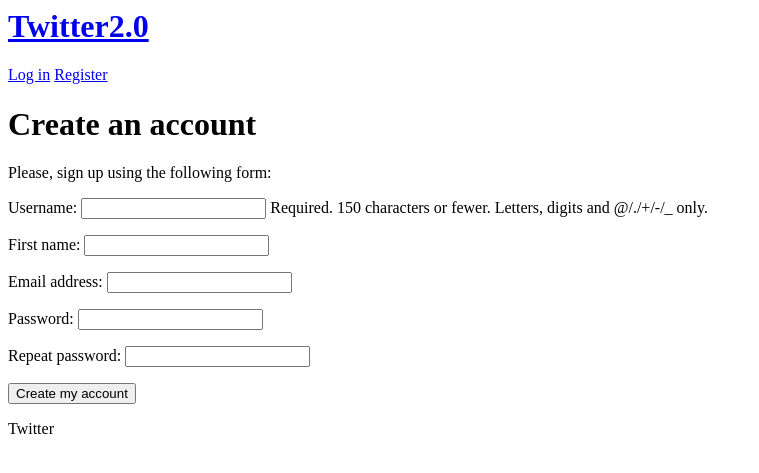
After one commit to AdelSamsakova/Hakaton_Django_templates-, a Django app: page /users/register/ in a window 1280 px wide. The commit adds this page. Shown: the top 473 px of the page, without its empty margins (0-759 px from the left). Run offline with Django 3.2, Linux system fonts and the light colour scheme; some libraries are stand-ins or nearby versions.

Commit message:
add register user

```diff
--- a/blog/templates/base.html
+++ b/blog/templates/base.html
@@ -7,8 +7,33 @@
     <body>
     <div class="page-header">
         <h1><a href="/">Twitter2.0</a></h1>
+        {% if not user.is_authenticated %}
+        <a href="{% url 'login' %}">Log in</a>
+        <a href="{% url 'register' %}">Register</a>
+        {% endif %}
+        {% if user.is_authenticated %}
+        <a href="{% url 'logout' %}">Log out</a>
+        {% endif %}
     </div>
-            {% block body %}
-            {% endblock body%}
+    {% block body %}
+    {% endblock body %}
+
+    <div id="header">
+        <span class="logo">Twitter</span>
+        {% if request.user.is_authenticated %}
+            <ul class="menu">
+                <li class="selected">
+                    <a href="{% url 'dashboard' %}">My dashboard</a>
+                </li>
+                <li class="selected">
+                     <a href="#">Images</a>
+                </li>
+                <li class="selected">
+                    <a href="#">People</a>
+                </li>
+            </ul>
+        {% endif %}
+            </div>
+
     </body>
 </html>
--- a/twitter2/settings.py
+++ b/twitter2/settings.py
@@ -40,6 +40,7 @@ INSTALLED_APPS = [
 
     'blog',
     'users',
+
 ]
 
 MIDDLEWARE = [
@@ -124,3 +125,7 @@ STATIC_URL = '/static/'
 
 MEDIA_URL = '/media/'
 MEDIA_ROOT = os.path.join(BASE_DIR, 'media')
+
+LOGIN_REDIRECT_URL = 'dashboard'
+LOGIN_URL = 'login'
+LOGOUT_URL = 'logout'
--- a/twitter2/urls.py
+++ b/twitter2/urls.py
@@ -13,6 +13,7 @@ Including another URLconf
     1. Import the include() function: from django.urls import include, path
     2. Add a URL to urlpatterns:  path('blog/', include('blog.urls'))
 """
+
 from django.conf import settings
 from django.conf.urls.static import static
 from django.contrib import admin
@@ -21,4 +22,5 @@ from django.urls import path, include
 urlpatterns = [
     path('admin/', admin.site.urls),
     path('', include('blog.urls')),
+    path('users/', include('users.urls')),
 ] + static(settings.MEDIA_URL, document_root=settings.MEDIA_ROOT)
--- a/users/admin.py
+++ b/users/admin.py
@@ -1,6 +1,5 @@
 from django.contrib import admin
-from .models import Profile, Follow
+# from .models import Profile
 
 
-admin.site.register(Profile)
-admin.site.register(Follow)
+# admin.site.register(Profile)
--- /dev/null
+++ b/users/forms.py
@@ -0,0 +1,20 @@
+from django import forms
+from django.contrib.auth.models import User
+
+class LoginForm(forms.Form):
+    username = forms.CharField()
+    password = forms.CharField(widget=forms.PasswordInput)
+
+
+class UserRegistrationForm(forms.ModelForm):
+    password = forms.CharField(label='Password', widget=forms.PasswordInput)
+    password2 = forms.CharField(label='Repeat password', widget=forms.PasswordInput)
+    class Meta:
+        model = User
+        fields = ('username', 'first_name', 'email')
+
+    def clean_password2(self):
+            cd = self.cleaned_data
+            if cd['password'] != cd['password2']:
+                raise forms.ValidationError('Passwords don\'t match.')
+            return cd['password2']
--- /dev/null
+++ b/users/templates/registration/dashboard.html
@@ -0,0 +1,6 @@
+{% extends "base.html" %}
+{% block title %}Dashboard{% endblock %}
+{% block body %}
+  <h1>Dashboard</h1>
+<p>Welcome to your dashboard.</p>
+{% endblock body %}
--- /dev/null
+++ b/users/templates/registration/register.html
@@ -0,0 +1,11 @@
+{% extends "base.html" %}
+{% block title %}Create an account{% endblock %}
+{% block body %}
+    <h1>Create an account</h1>
+    <p>Please, sign up using the following form:</p>
+    <form action="." method="post">
+      {{ user_form.as_p }}
+      {% csrf_token %}
+      <p><input type="submit" value="Create my account"></p>
+    </form>
+{% endblock body %}
--- /dev/null
+++ b/users/urls.py
@@ -0,0 +1,11 @@
+from django.urls import path
+from django.contrib.auth import views as auth_views
+from . import views
+
+urlpatterns = [
+    # path('login/', views.user_login, name='login'),
+    path('login/', auth_views.LoginView.as_view(), name='login'),
+    path('logout/', views.logout_view, name='logout'),
+    path('', views.dashboard, name='dashboard'),
+    path('register/', views.register, name='register')
+]
--- a/users/views.py
+++ b/users/views.py
@@ -1,3 +1,68 @@
-from django.shortcuts import render
+from django.http import HttpResponse
+from django.shortcuts import render, redirect
+from django.contrib.auth import authenticate, login, user_logged_out, logout
+from .forms import LoginForm,UserRegistrationForm
+from django.contrib.auth.decorators import login_required
 
-# Create your views here.
+
+@login_required
+def dashboard(request):
+    return render(request,'registration/dashboard.html',{'section': 'dashboard'})
+
+def user_login(request):
+    if request.method == 'POST':
+        form = LoginForm(request.POST)
+        if form.is_valid():
+            cd = form.cleaned_data
+            user = authenticate(request,
+                                username =cd['username'],
+                                password = cd['password'])
+        if user is not None:
+            if user.is_active:
+                login(request,user)
+                return HttpResponse ('Authenticated successfully')
+            else:
+                return HttpResponse ('Disabled account')
+        else:
+            return HttpResponse('Invalid login')
+    else:
+        form = LoginForm()
+        return render(request, 'users/login.html', {'form': form})
+
+def logout_view(request):
+    logout(request)
+    return render(request, 'blog/post_list.html')
+
+# def logout(request):
+#     """
+#     Removes the authenticated user's ID from the request and flushes their
+#     session data.
+#     """
+#     # Dispatch the signal before the user is logged out so the receivers have a
+#     # chance to find out *who* logged out.
+#     user = getattr(request, 'user', None)
+#     if hasattr(user, 'is_authenticated') and not user.is_authenticated():
+#         user = None
+#     user_logged_out.send(sender=user.__class__, request=request, user=user)
+#
+#     request.session.flush()
+#     if hasattr(request, 'user'):
+#         from django.contrib.auth.models import AnonymousUser
+#         request.user = AnonymousUser()
+#         return render(request, 'blog/post_list.html', )
+
+
+def register(request):
+    if request.method == 'POST':
+        user_form = UserRegistrationForm(request.POST)
+        if user_form.is_valid():
+            # Создаем нового пользователя, но пока не сохраняем в базу данных.
+            new_user = user_form.save(commit=False)
+            # Задаем пользователю зашифрованный пароль.
+            new_user.set_password(user_form.cleaned_data['password'])
+            # Сохраняем пользователя в базе данных.
+            new_user.save()
+            return render(request,'registration/register_done.html',{'new_user': new_user})
+    else:
+        user_form = UserRegistrationForm()
+    return render(request,'registration/register.html',{'user_form': user_form})
```
Also changed, not shown: users/models.py (deleted, +0 -35 lines), users/templates/registration/logged_out.html (added, +8 -0 lines), users/templates/registration/login.html (added, +18 -0 lines), users/templates/registration/register_done.html (added, +7 -0 lines), users/templates/users/login.html (added, +11 -0 lines), users/migrations/0002_auto_20210422_2124.py (added).
